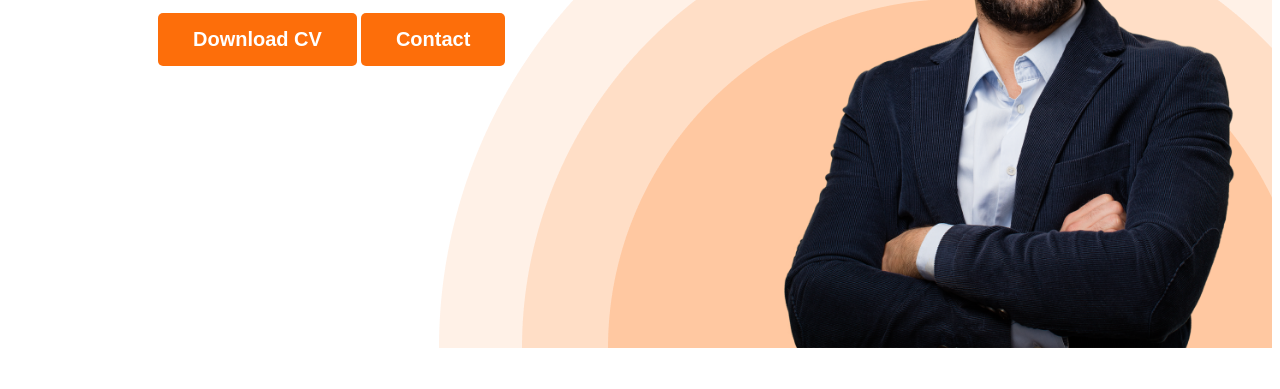
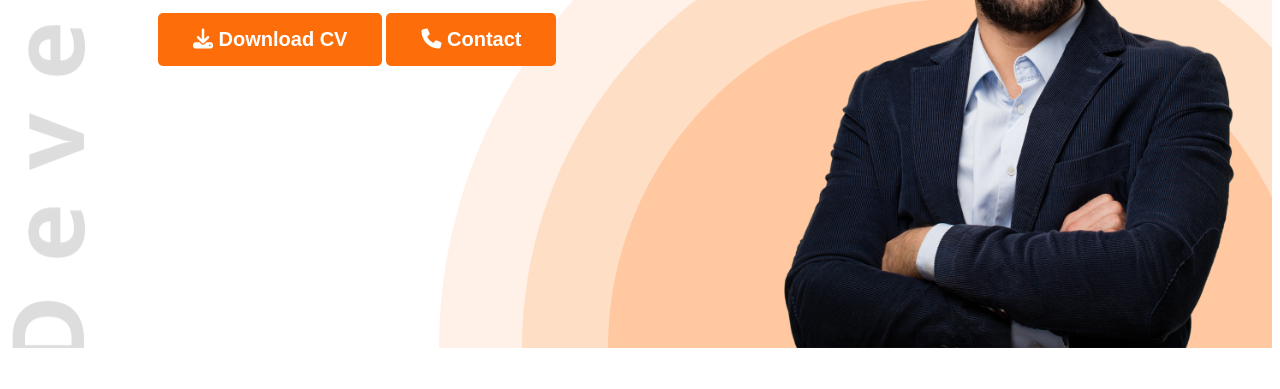
Before and after one commit to monirme12/web-developer-portfolio, a plain HTML site: page index.html in a window 1280 px wide. Shown: the part 411-800 px from the top of the page. Drawn offline with Linux system fonts and the light colour scheme.

Commit message:
icon-added

```diff
--- a/Styles/portfolio.css
+++ b/Styles/portfolio.css
@@ -47,9 +47,10 @@ nav a {
 }
 .header {
   background-color: light-bisque;
-  background-image: url("../images/header_bg.png");
+  background-image: url("../images/header_bg.png"),
+    url("../images/developer.png");
   background-repeat: no-repeat;
-  background-position: bottom right;
+  background-position: bottom right, top left;
 }
 .banner {
   padding: 30px 30px 0px 150px;
--- a/index.html
+++ b/index.html
@@ -11,6 +11,7 @@
       rel="stylesheet"
     />
     <link rel="stylesheet" href="Styles/portfolio.css" class="css" />
+    <script src="https://kit.fontawesome.com/a0eaba6fed.js" crossorigin="anonymous"></script>
   </head>
   <body>
     <header class="header">
@@ -32,8 +33,8 @@
             suscipit perspiciatis excepturi labore fugiat vero cum asperiores
             aliquam quidem.
           </p>
-          <button class="btn-primary">Download CV</button>
-          <button class="btn-primary">Contact</button>
+          <button class="btn-primary"><i class="fa-solid fa-download"></i> Download CV</button>
+          <button class="btn-primary"><i class="fa-solid fa-phone"></i> Contact</button>
         </div>
         <img class="profile-picture" src="images/hardy.png" alt="" />
       </div>
@@ -193,8 +194,8 @@
             </div>
           </div>
         </div>
-        <div class="download-cv">
-          <button>Download CV</button>
+       <div class="download-cv">
+          <button class="btn-primary"><i class="fa-solid fa-download"></i> Download CV</button>
         </div>
       </section>
     </main>
```
